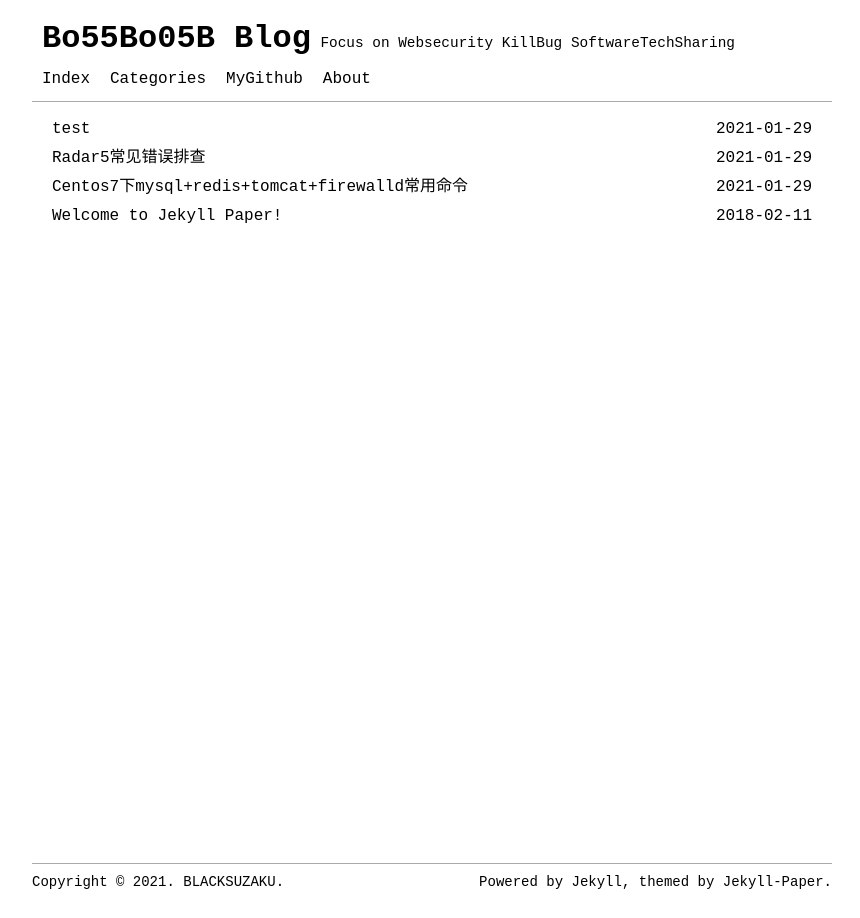
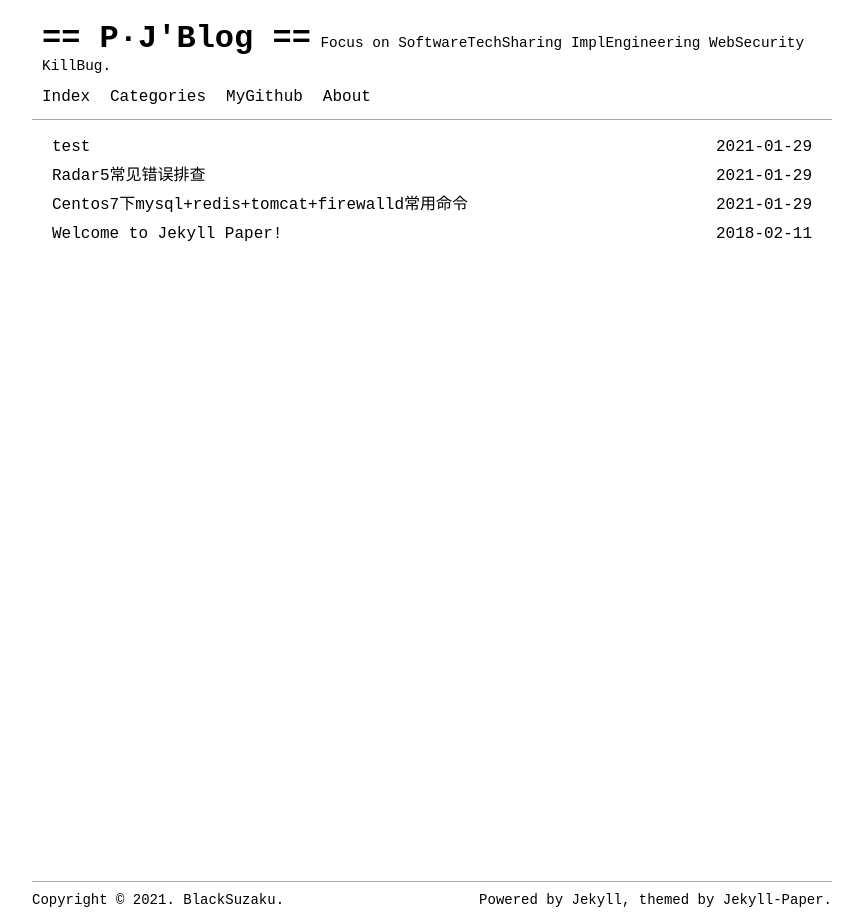
Before and after one commit to 2hux1nb0/2hux1nb0.github.io, a Jekyll site: the page built from index.html, in a window 1280 px wide. Shown: the whole page, without its empty margins (208-1068 px from the left). Built offline with Jekyll 4.4.1, drawn with Linux system fonts in a browser that asks for light colours; the list of posts is cut into pages by our own code.

Commit message:
Update _config.yml

```diff
--- a/_config.yml
+++ b/_config.yml
@@ -13,15 +13,15 @@
 # you will see them accessed via {{ site.title }}, {{ site.email }}, and so on.
 # You can create any custom variable you would like, and they will be accessible
 # in the templates via {{ site.myvariable }}.
-title: Bo55Bo05B Blog
+title: == P·J'Blog ==
 email: 1321376990@qq.com
 name: Piter Ju
 description: >- # this means to ignore newlines until "baseurl:"
-  Focus on Websecurity KillBug SoftwareTechSharing
-keywords: [WebSecurity/BugKiller/SoftwareTech]
+  Focus on SoftwareTechSharing ImplEngineering WebSecurity KillBug.
+keywords: [websecurity/bugkiller/softwaretech/engineimpl]
 baseurl: "" # the subpath of your site, e.g. /blog
 url: "" # the base hostname & protocol for your site, e.g. http://example.com
-domain: "BLACKSUZAKU" # the domain name for your site, e.g. example.com
+domain: "BlackSuzaku" # the domain name for your site, e.g. example.com
 language: en
 # Supported languages list:
 # en: English
```
